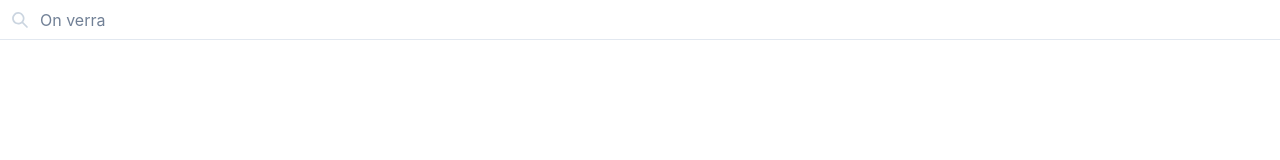
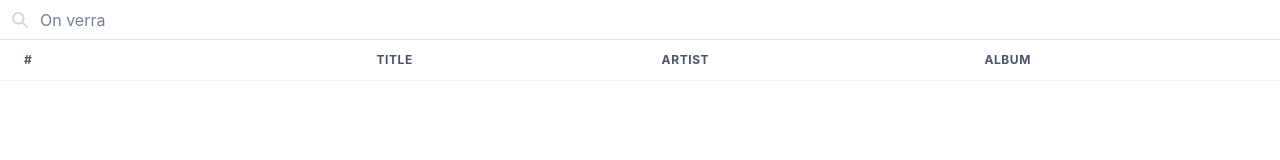
Before and after one commit to RoxBow/deezer-application, a Next.js app: page / in a window 1280 px wide. Shown: the top 160 px of the page. Built offline with nearby package versions, Linux system fonts and the light colour scheme.

Commit message:
Setup track list

```diff
--- a/pages/index.tsx
+++ b/pages/index.tsx
@@ -1,8 +1,36 @@
 import type { NextPage } from 'next';
 import Head from 'next/head';
 import Search from '@components/Search/Search';
+import { AppContext } from '@components/AppProvider/App.context';
+import { useEffect, useMemo, useState } from 'react';
+import type { Track } from 'types/Track';
+import TrackList from '@components/TrackList/TrackList';
+import useSwr from 'swr';
 
 const Home: NextPage = () => {
+  const [tracks, setTracks] = useState<Track[]>([]);
+  const [term, setTerm] = useState('');
+  const [isLoading, setIsLoading] = useState(false);
+
+  const { data, error } = useSwr(term ? `/api/search?term=${term}` : undefined);
+
+  useEffect(() => {
+    if (data) {
+      setTracks(data.data.data);
+      setIsLoading(false);
+    } else if (term && !data && !error) {
+      setIsLoading(true);
+    }
+  }, [term, data, error, setTracks]);
+
+  const contextValue = useMemo(
+    () => ({
+      setIsLoading,
+      isLoading,
+    }),
+    [isLoading, setIsLoading]
+  );
+
   return (
     <div>
       <Head>
@@ -11,9 +39,12 @@ const Home: NextPage = () => {
         <link rel="icon" href="/favicon.ico" />
       </Head>
 
-      <main>
-        <Search />
-      </main>
+      <AppContext.Provider value={contextValue}>
+        <main>
+          <Search value={term} onChange={setTerm} />
+          <TrackList tracks={tracks} />
+        </main>
+      </AppContext.Provider>
     </div>
   );
 };
--- /dev/null
+++ b/src/components/AppProvider/App.context.ts
@@ -0,0 +1,21 @@
+import * as React from 'react';
+
+export type Context = {
+  isLoading: boolean;
+  setIsLoading: (isLoading: boolean) => void;
+};
+
+export const AppContext: React.Context<Context> = React.createContext<Context>({
+  isLoading: false,
+  setIsLoading: () => {},
+});
+
+export const useApp = (): Context => {
+  const context = React.useContext(AppContext);
+  if (!context) {
+    throw new Error(
+      `You can't use the useAppContext outside a AppContext component.`
+    );
+  }
+  return context;
+};
--- a/src/components/Search/Search.tsx
+++ b/src/components/Search/Search.tsx
@@ -1,13 +1,21 @@
-import { Input, InputGroup, InputLeftElement } from '@chakra-ui/react';
+import type { FC } from 'react';
+import {
+  Input,
+  InputGroup,
+  InputLeftElement,
+  InputRightElement,
+  Spinner,
+} from '@chakra-ui/react';
 import { SearchIcon } from '@chakra-ui/icons';
-import { FC, useState } from 'react';
-import useSwr from 'swr';
+import { useApp } from '@components/AppProvider/App.context';
 
-const Search: FC<any> = () => {
-  const [term, setTerm] = useState('');
-  const { data } = useSwr(term ? `/api/search?term=${term}` : undefined);
+type SearchProps = Readonly<{
+  value: string;
+  onChange: (term: string) => void;
+}>;
 
-  console.log('data', data);
+const Search: FC<SearchProps> = ({ value, onChange }) => {
+  const { isLoading } = useApp();
 
   return (
     <InputGroup>
@@ -16,12 +24,18 @@ const Search: FC<any> = () => {
       </InputLeftElement>
 
       <Input
-        value={term}
-        onChange={(e) => setTerm(e.target.value)}
+        value={value}
+        onChange={(e) => onChange(e.target.value)}
         placeholder="On verra"
         variant="flushed"
         size="md"
       />
+
+      {isLoading && (
+        <InputRightElement>
+          <Spinner size="sm" />
+        </InputRightElement>
+      )}
     </InputGroup>
   );
 };
--- /dev/null
+++ b/src/components/TrackList/TrackList.tsx
@@ -0,0 +1,57 @@
+import type { FC } from 'react';
+import {
+  Table,
+  Thead,
+  Tbody,
+  Tr,
+  Th,
+  Td,
+  TableContainer,
+  Image,
+  Box,
+} from '@chakra-ui/react';
+import type { Track } from 'types/Track';
+
+type TrackListProps = Readonly<{
+  tracks: Track[];
+}>;
+
+const TrackList: FC<TrackListProps> = ({ tracks }) => {
+  return (
+    <TableContainer>
+      <Table variant="simple">
+        <Thead>
+          <Tr>
+            <Th>#</Th>
+            <Th aria-label="preview" />
+            <Th>Title</Th>
+            <Th>Artist</Th>
+            <Th>Album</Th>
+          </Tr>
+        </Thead>
+        <Tbody>
+          {tracks.map((track, idx) => (
+            <Tr key={track.id}>
+              <Td>{idx + 1}</Td>
+              <Td>
+                <Box width="50px" height="50px">
+                  <Image
+                    boxSize="100%"
+                    objectFit="cover"
+                    src={track.album.cover_medium}
+                    alt={`Album ${track.album.title} preview`}
+                  />
+                </Box>
+              </Td>
+              <Td>{track.title}</Td>
+              <Td>{track.artist.name}</Td>
+              <Td>{track.album.title}</Td>
+            </Tr>
+          ))}
+        </Tbody>
+      </Table>
+    </TableContainer>
+  );
+};
+
+export default TrackList;
```
